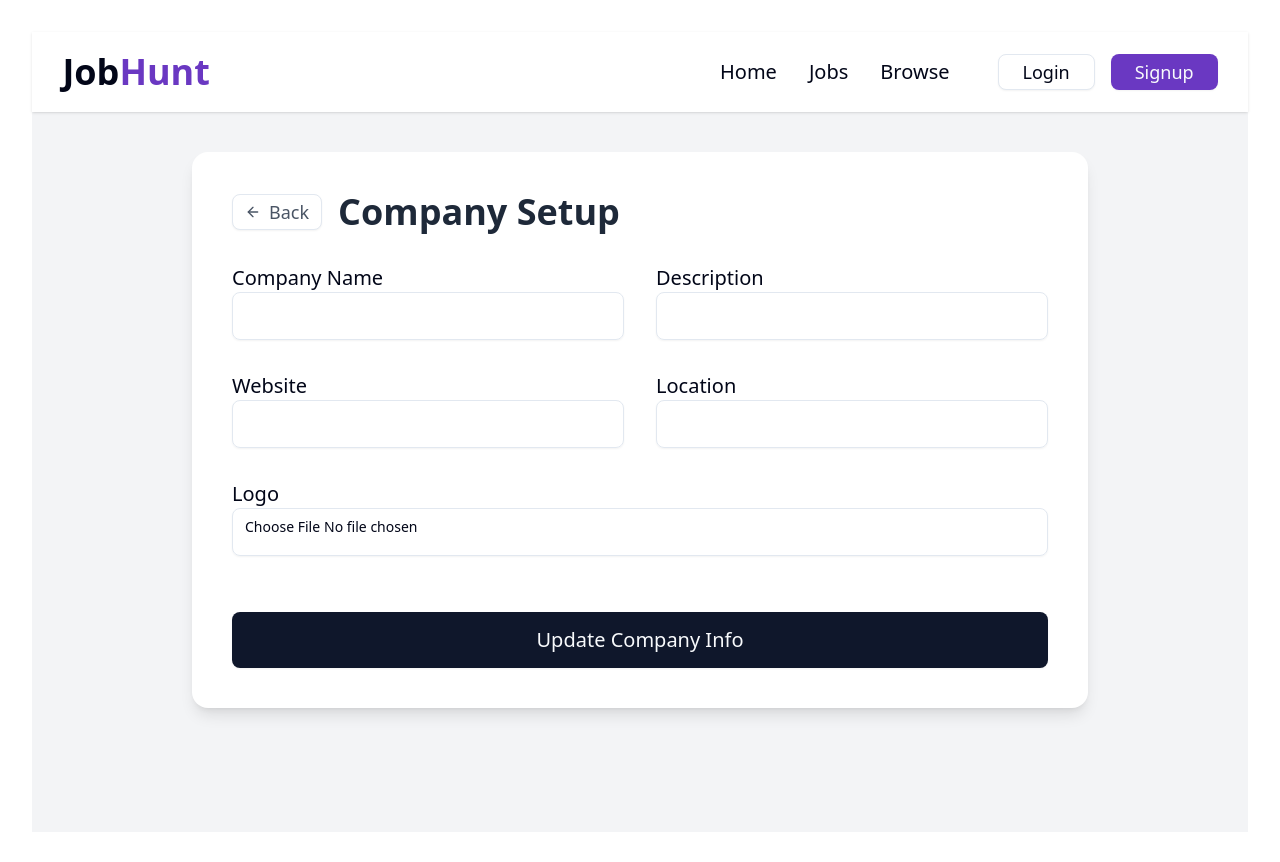
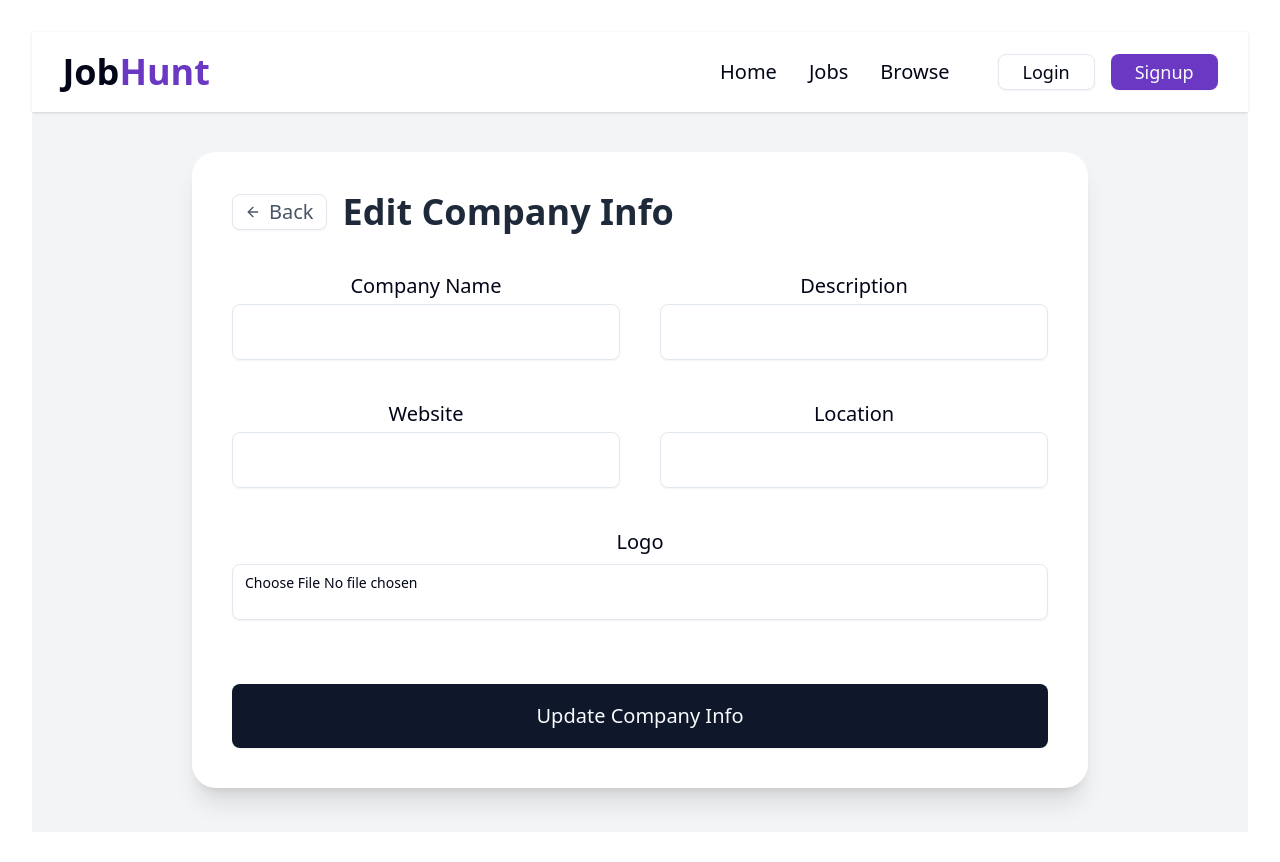
Before and after one commit to Karthikraut/Job-Portal, a React (Vite) app in the folder Frontend/: page /admin/companies/1 in a window 1280 px wide. Built offline with nearby package versions, Linux system fonts and the light colour scheme; no server answers.

Commit message:
Refactor CompaniesTable and CompanySetup components: improve default prop handling, enhance layout and styling, and update input handling for better user experience.

```diff
--- a/Frontend/src/components/admin/CompaniesTable.jsx
+++ b/Frontend/src/components/admin/CompaniesTable.jsx
@@ -14,7 +14,7 @@ import { Edit2, MoreHorizontal } from 'lucide-react';
 import { useNavigate } from 'react-router-dom';
 import { useSelector } from 'react-redux';
 
-const CompaniesTable = ({ search = "" }) => {
+const CompaniesTable = ({ search }) => {
   const navigate = useNavigate();
   const { allCompanies } = useSelector((store) => store.company);
   const companies = allCompanies || [];
--- a/Frontend/src/components/admin/CompanyCreate.jsx
+++ b/Frontend/src/components/admin/CompanyCreate.jsx
@@ -46,28 +46,36 @@ const CompanyCreate = () => {
   return (
     <div className="min-h-screen bg-gray-50">
       <Navbar />
-      <div className="max-w-3xl mx-auto mt-20 bg-white p-10 rounded-2xl shadow-md">
-        <div className="mb-8">
-          <h1 className="text-4xl font-bold mb-2 text-gray-800">Name Your Company</h1>
-          <p className="text-gray-500 text-lg">
+      <div className="max-w-3xl mx-auto mt-24 bg-white p-12 rounded-3xl shadow-lg">
+        <div className="mb-10">
+          <h1 className="text-4xl font-bold text-gray-800 mb-3">Name Your Company</h1>
+          <p className="text-lg text-gray-500">
             What would you like to name your company? Don’t worry — you can change this later.
           </p>
         </div>
 
-        <Label className="text-xl mb-2 block">Company Name</Label>
+        <div className="mb-8">
+          <Label className="text-xl block mb-2">Company Name</Label>
           <Input
             type="text"
-          className="text-xl py-4 px-6 h-14 mb-6"
+            className="h-14 text-lg px-6"
             placeholder="JobHunt, Microsoft etc."
             value={companyName}
             onChange={(e) => setCompanyName(e.target.value)}
           />
+        </div>
 
         <div className="flex items-center gap-4">
           <Link to="/admin/companies">
-            <Button variant="outline" className="text-xl h-12 px-6">Cancel</Button>
+            <Button variant="outline" className="text-lg h-12 px-6">
+              Cancel
+            </Button>
           </Link>
-          <Button className="text-xl h-12 px-8" onClick={registerCompany} disabled={loading}>
+          <Button
+            className="text-lg h-12 px-8"
+            onClick={registerCompany}
+            disabled={loading}
+          >
             {loading ? "Creating..." : "Continue"}
           </Button>
         </div>
--- a/Frontend/src/components/admin/CompanySetup.jsx
+++ b/Frontend/src/components/admin/CompanySetup.jsx
@@ -22,7 +22,7 @@ const CompanySetup = () => {
         file: "",
     });
     const [loading, setLoading] = useState(false);
-    const {singleCompany} =useSelector((state)=>state.company);
+    const { singleCompany } = useSelector((state) => state.company);
     useGetCompanyById(params.id);
 
     const changeEventHandler = (e) => {
@@ -30,10 +30,10 @@ const CompanySetup = () => {
     };
 
     const changeFileHandler = (e) => {
-        setInput({ ...input, [e.target.name]: e.target.files?.[0] });
+        setInput({ ...input, file: e.target.files?.[0] });
     };
-    const companyId =useParams().id;
-    console.log(companyId)
+
+    const companyId = params.id;
 
     const handleSubmit = async (e) => {
         e.preventDefault();
@@ -47,118 +47,125 @@ const CompanySetup = () => {
         }
         try {
             setLoading(true);
-            const res = await axios.put(`${COMPANY_API_ENDPOINT}/update/${companyId}`, formData,
-                {
-                    withCredentials: true,
-                    Headers: {
-                        "Content-Type": "multipart/form-data"
-                    }
-                });
+            const res = await axios.put(`${COMPANY_API_ENDPOINT}/update/${companyId}`, formData, {
+                withCredentials: true,
+                headers: {
+                    "Content-Type": "multipart/form-data",
+                },
+            });
 
-            console.log(res);
             if (res.data.success) {
                 toast.success(res.data.message);
                 navigate("/admin/companies");
             }
-
         } catch (error) {
             console.log(error);
             toast.error("Something went wrong while updating company info");
-        }finally{
+        } finally {
             setLoading(false);
         }
-    }
+    };
 
-    useEffect(()=>{
+    useEffect(() => {
         setInput({
             name: singleCompany?.name || "",
-            description: singleCompany?.description|| "",
+            description: singleCompany?.description || "",
             website: singleCompany?.website || "",
-            location: singleCompany?.location|| "",
-            file:  singleCompany?.file || "",
-        })
-    },[singleCompany])
+            location: singleCompany?.location || "",
+            file: "",
+        });
+    }, [singleCompany]);
 
     return (
         <div className="min-h-screen bg-gray-100">
             <Navbar />
-            <div className="max-w-4xl mx-auto p-10 bg-white mt-10 rounded-2xl shadow-lg">
-                <div className="flex items-center gap-4 mb-8">
+            <div className="max-w-4xl mx-auto p-10 bg-white mt-10 rounded-3xl shadow-xl">
+                <div className="flex items-center gap-4 mb-10">
                     <Button
                         onClick={() => navigate("/admin/companies")}
                         variant="outline"
-                        className="flex items-center gap-2 text-gray-600 text-lg"
+                        className="flex items-center gap-2 text-gray-600 text-xl"
                     >
                         <ArrowLeft />
                         <span>Back</span>
                     </Button>
-                    <h1 className="text-4xl font-bold text-gray-800">Company Setup</h1>
+                    <h1 className="text-4xl font-bold text-gray-800">Edit Company Info</h1>
                 </div>
 
-                <form onSubmit={handleSubmit} className="grid grid-cols-1 md:grid-cols-2 gap-8 text-lg">
+                <form onSubmit={handleSubmit} className="grid grid-cols-1 md:grid-cols-2 gap-10 text-xl">
                     <div>
-                        <Label className="text-xl">Company Name</Label>
+                        <Label className="text-xl mb-1 block">Company Name</Label>
                         <Input
                             type="text"
                             name="name"
-                            className="h-12 text-lg"
+                            className="h-14 text-lg"
                             value={input.name}
                             onChange={changeEventHandler}
                         />
                     </div>
 
                     <div>
-                        <Label className="text-xl">Description</Label>
+                        <Label className="text-xl mb-1 block">Description</Label>
                         <Input
                             type="text"
                             name="description"
-                            className="h-12 text-lg"
+                            className="h-14 text-lg"
                             value={input.description}
                             onChange={changeEventHandler}
                         />
                     </div>
 
                     <div>
-                        <Label className="text-xl">Website</Label>
+                        <Label className="text-xl mb-1 block">Website</Label>
                         <Input
                             type="text"
                             name="website"
-                            className="h-12 text-lg"
+                            className="h-14 text-lg"
                             value={input.website}
                             onChange={changeEventHandler}
                         />
                     </div>
 
                     <div>
-                        <Label className="text-xl">Location</Label>
+                        <Label className="text-xl mb-1 block">Location</Label>
                         <Input
                             type="text"
                             name="location"
-                            className="h-12 text-lg"
+                            className="h-14 text-lg"
                             value={input.location}
                             onChange={changeEventHandler}
                         />
                     </div>
 
                     <div className="md:col-span-2">
-                        <Label className="text-xl">Logo</Label>
+                        <Label className="text-xl mb-2 block">Logo</Label>
                         <Input
                             type="file"
                             name="file"
-                            className="h-12 text-lg"
+                            className="h-14 text-lg"
                             accept="image/*"
                             onChange={changeFileHandler}
                         />
+                        {singleCompany?.logo && (
+                            <div className="mt-4">
+                                <p className="text-gray-600 text-sm mb-2">Current Logo:</p>
+                                <img
+                                    src={singleCompany.logo}
+                                    alt="Company Logo"
+                                    className="w-28 h-28 object-contain border rounded-lg"
+                                />
+                            </div>
+                        )}
                     </div>
 
                     <div className="md:col-span-2 mt-6">
                         {loading ? (
-                            <Button className="w-full h-14 text-xl" disabled>
+                            <Button className="w-full h-16 text-xl" disabled>
                                 <Loader2 className="mr-2 h-5 w-5 animate-spin" />
                                 Please wait...
                             </Button>
                         ) : (
-                            <Button type="submit" className="w-full h-14 text-xl">
+                            <Button type="submit" className="w-full h-16 text-xl">
                                 Update Company Info
                             </Button>
                         )}
```
Lines whose indentation alone changed are shown as unchanged.
